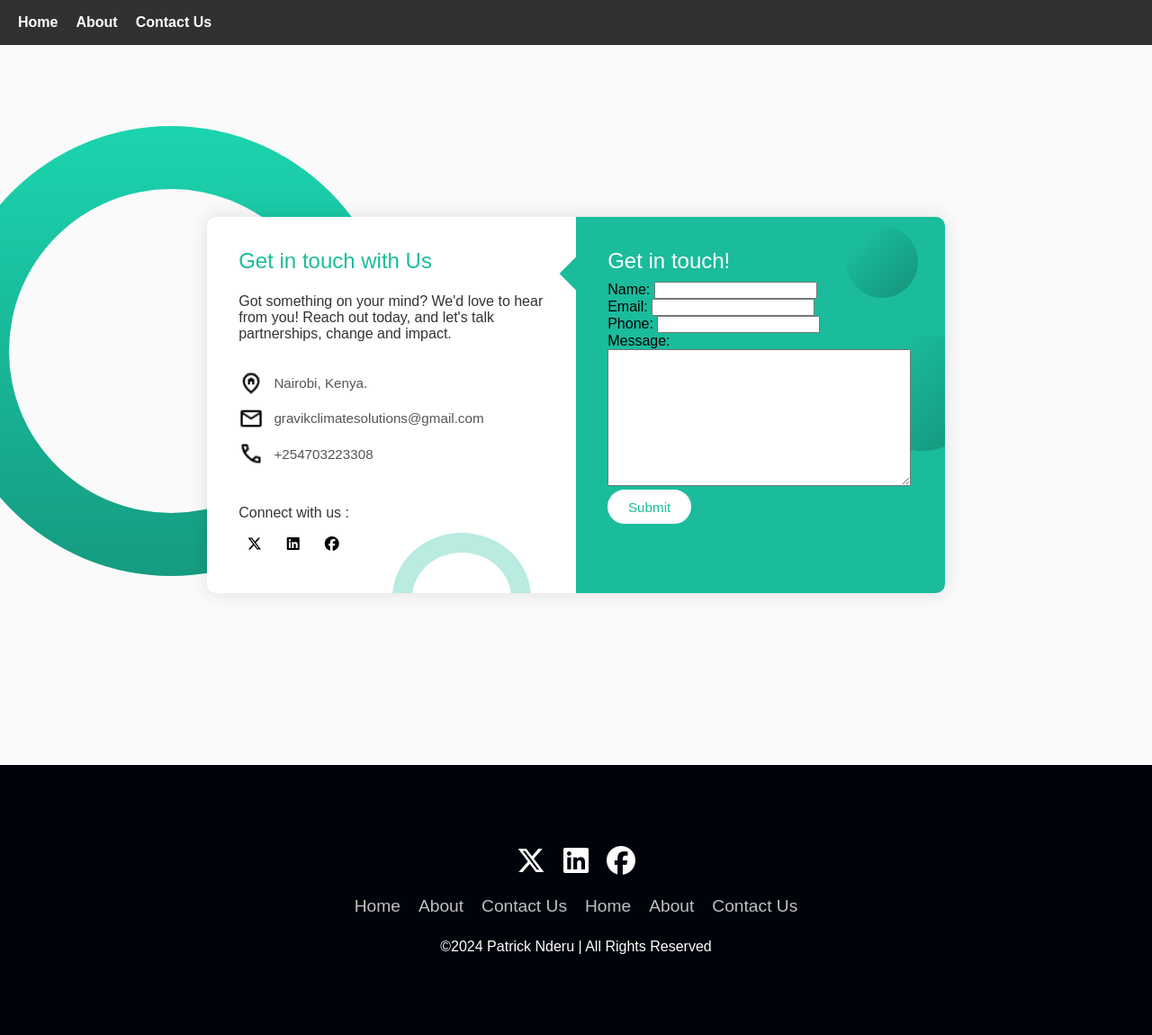
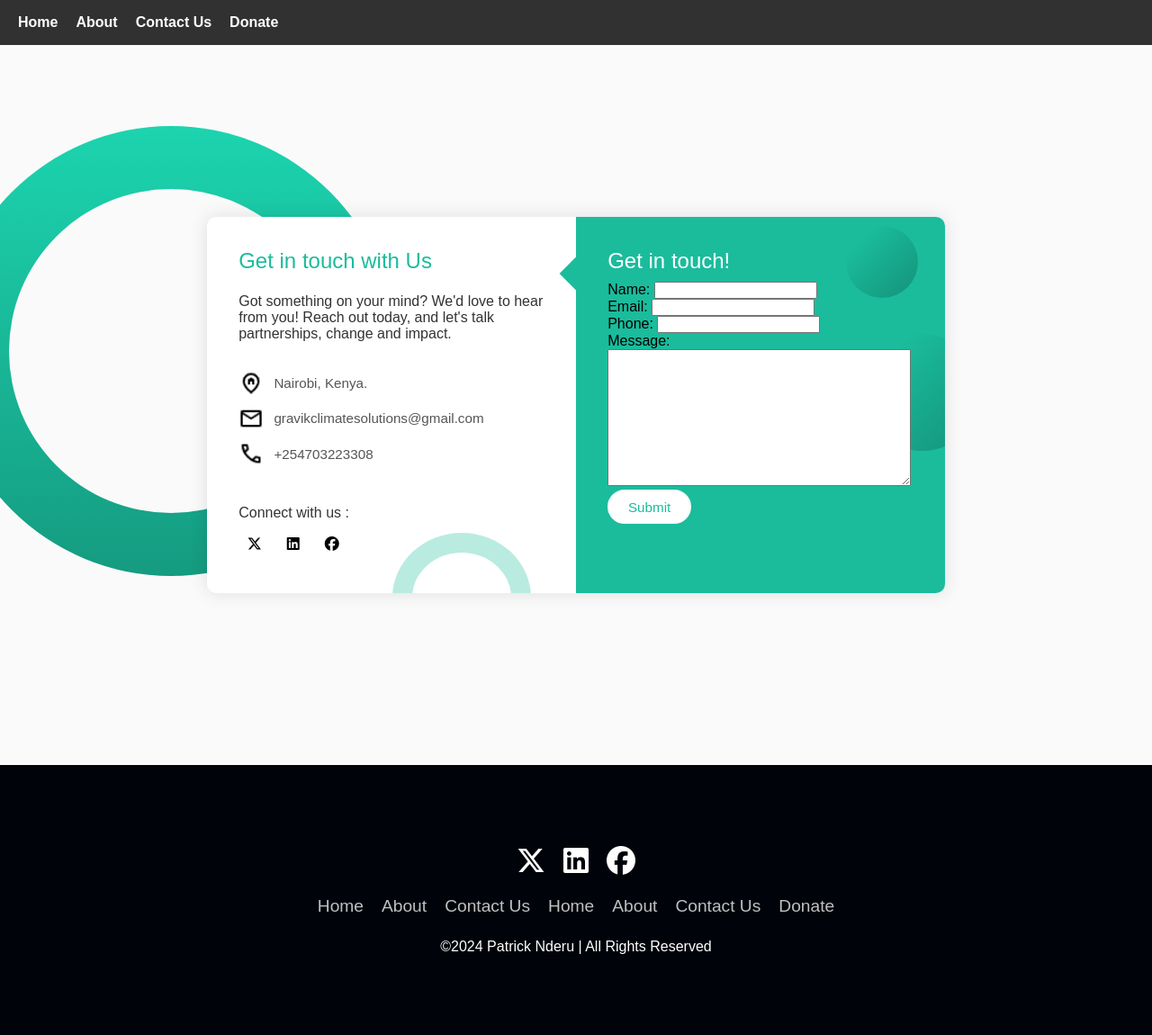
Before and after one commit to KelvinGitu/gravik_cs, a Django app: page /contact/ in a window 1280 px wide. Shown: the whole page at 90% size. Run offline with Django 4.2, Linux system fonts and the light colour scheme; some libraries are stand-ins or nearby versions.

Commit message:
donate-link

```diff
--- a/templates/contact.html
+++ b/templates/contact.html
@@ -22,6 +22,7 @@
             <li><a href="/">Home</a></li>
             <li><a href="/about">About</a></li>
             <li><a href="/contact">Contact Us</a></li>
+            <li><a href="https://www.mchanga.africa/fundraiser/80943#donatenow">Donate</a></li>
         </ul>
     </div>
 
@@ -138,6 +139,7 @@
                 <li class="menu__item"><a class="menu__link" href="/">Home</a></li>
                 <li class="menu__item"><a class="menu__link" href="/about">About</a></li>
                 <li class="menu__item"><a class="menu__link" href="/contact">Contact Us</a></li>
+                <li class="menu__item"><a class="menu__link" href="https://www.mchanga.africa/fundraiser/80943#donatenow">Donate</a></li>
 
             </ul>
             <p>&copy;2024 Patrick Nderu | All Rights Reserved</p>
```
